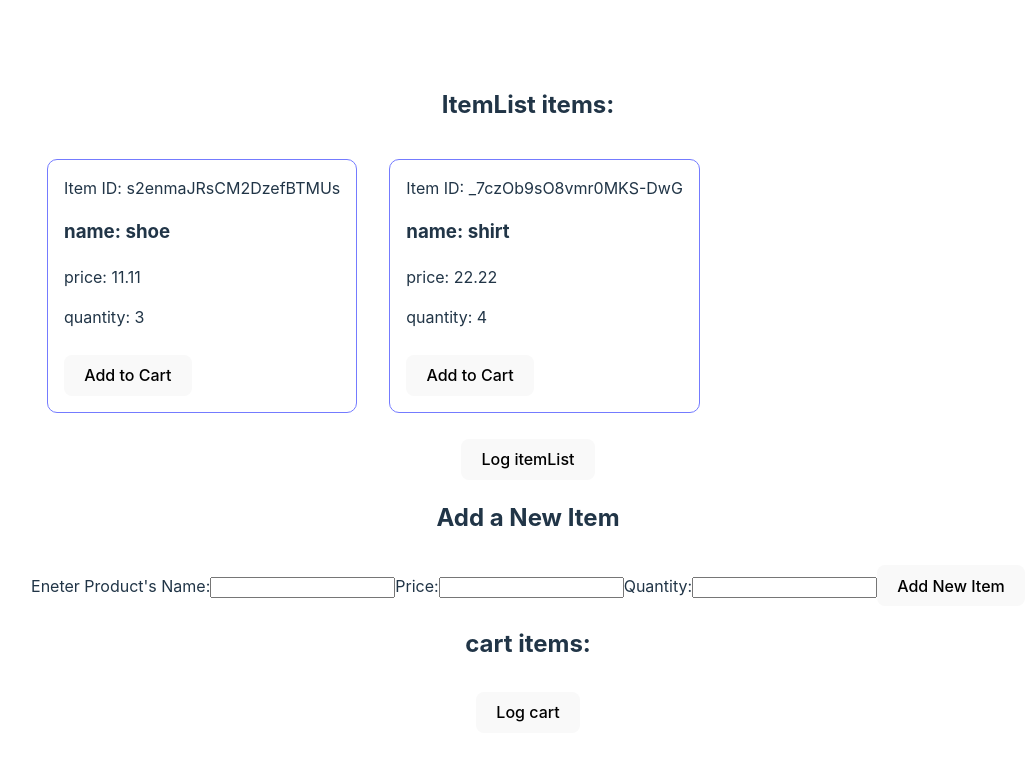
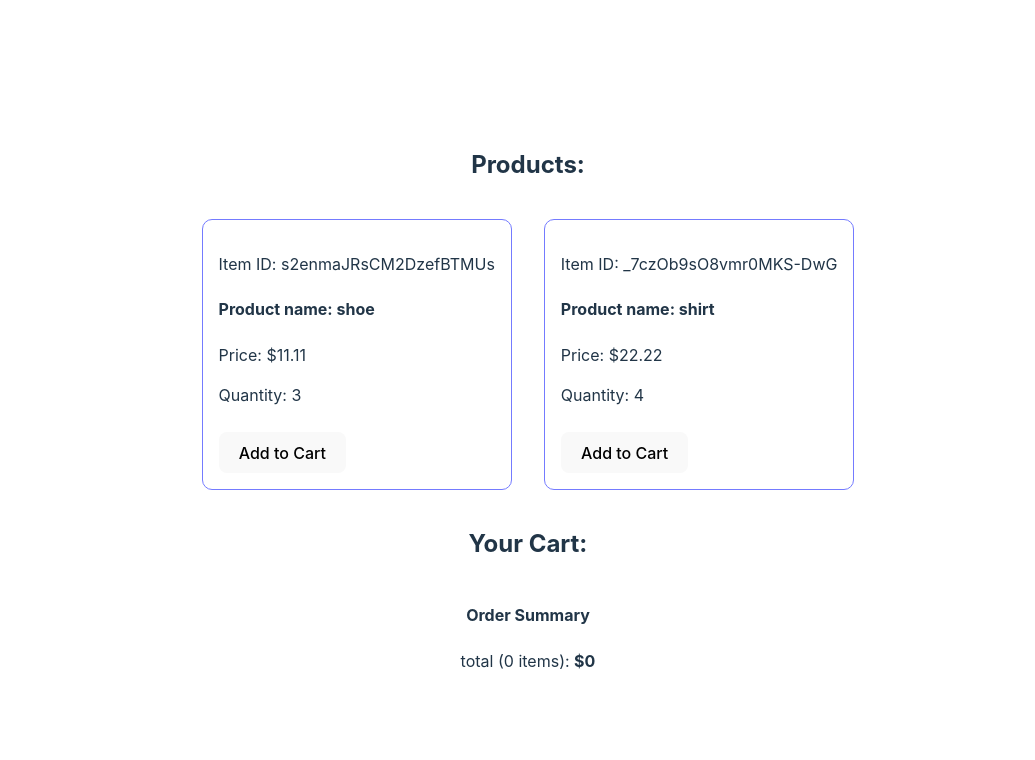
Before and after one commit to tgcidpl/ShopCart64, a React (Vite) app: page / in a window 1280 px wide. Shown: the top 760 px of the page, without its empty margins (112-1147 px from the left). Built offline with nearby package versions, Linux system fonts and the light colour scheme.

Commit message:
Total Done

```diff
--- a/src/App.jsx
+++ b/src/App.jsx
@@ -7,7 +7,8 @@ function App() {
   return (
     <>
       <ItemList />
-      <AddToItemList />
+      {/* below component is only used to temporarily add new items to ItemList */}
+      {/* <AddToItemList /> */}
       <Cart />
     </>
   );
--- a/src/features/cart/Cart.jsx
+++ b/src/features/cart/Cart.jsx
@@ -5,6 +5,7 @@ import {
   decrementedQuantity,
   removedFromCart,
 } from "./cartSlice";
+import { Total } from "../total/Total";
 
 export const Cart = () => {
   const cart = useSelector((state) => state.cart);
@@ -20,9 +21,9 @@ export const Cart = () => {
 
   const renderedItemList = cart.map((item) => (
     <div className="itemList-item" key={item.id}>
-      <span>Item ID: {item.id}</span>
-      <h3>name: {item.name}</h3>
-      <strong>price: ${item.price}</strong>
+      <p>Item ID: {item.id}</p>
+      <h4>Product name: {item.name}</h4>
+      <strong>Price: ${item.price}</strong>
       <div className="itemList-item__incrDec">
         <button
           onClick={() => dispatch(decrementedQuantity(item.id))}
@@ -50,9 +51,9 @@ export const Cart = () => {
 
   return (
     <section className="itemList-print">
-      <h2>cart items:</h2>
+      <h2>Your Cart:</h2>
       <div className="itemList-print_area">{renderedItemList}</div>
-      <button onClick={() => console.log(cart)}>Log cart </button>
+      <Total />
     </section>
   );
 };
--- a/src/features/itemList/ItemList.jsx
+++ b/src/features/itemList/ItemList.jsx
@@ -1,34 +1,37 @@
-import React from 'react'
-import { useSelector, useDispatch } from 'react-redux'
-import { addedToCart  } from '../cart/cartSlice'
+import React from "react";
+import { useSelector, useDispatch } from "react-redux";
+import { addedToCart } from "../cart/cartSlice";
 
 export const ItemList = () => {
-  const itemList = useSelector(state => state.itemList)
-  const dispatch = useDispatch()
+  const itemList = useSelector((state) => state.itemList);
+  const dispatch = useDispatch();
 
-  const renderedItemList = itemList.map(item => (
+  const renderedItemList = itemList.map((item) => (
     <article className="itemList-item" key={item.id}>
-      <span>Item ID: {item.id}</span>
-      <h3>name: {item.name}</h3>
-      <p>price: {item.price}</p>
-      <p>quantity: {item.quantity}</p>
+      <p>Item ID: {item.id}</p>
+      <h4>Product name: {item.name}</h4>
+      <p>Price: ${item.price}</p>
+      <p>Quantity: {item.quantity}</p>
       <button
-  onClick={() =>
-    dispatch(addedToCart({
-      id: item.id, name:item.name, price: item.price
-    }))
-  }>Add to Cart
-</button>
+        onClick={() =>
+          dispatch(
+            addedToCart({
+              id: item.id,
+              name: item.name,
+              price: item.price,
+            })
+          )
+        }
+      >
+        Add to Cart
+      </button>
     </article>
-  ))
+  ));
 
   return (
     <section className="itemList-print">
-      <h2>ItemList items:</h2>
-      <div className="itemList-print_area">
-        {renderedItemList}
-      </div>
-      <button onClick={()=>console.log(itemList)}>Log itemList </button>
+      <h2>Products:</h2>
+      <div className="itemList-print_area">{renderedItemList}</div>
     </section>
-  )
-}
+  );
+};
--- /dev/null
+++ b/src/features/total/Total.jsx
@@ -0,0 +1,24 @@
+import { useSelector } from "react-redux";
+
+export function Total() {
+  const cart = useSelector((state) => state.cart);
+
+  const getTotal = () => {
+    let totalQuantity = 0;
+    let totalPrice = 0;
+
+    cart.forEach((item) => {
+      totalQuantity += item.quantity;
+      totalPrice += item.price * item.quantity;
+    });
+
+    return { totalPrice, totalQuantity };
+  };
+  return (
+    <div>
+      <h4>Order Summary</h4>
+      <span>total ({getTotal().totalQuantity} items): </span>
+      <strong>${getTotal().totalPrice}</strong>
+    </div>
+  );
+}
```
